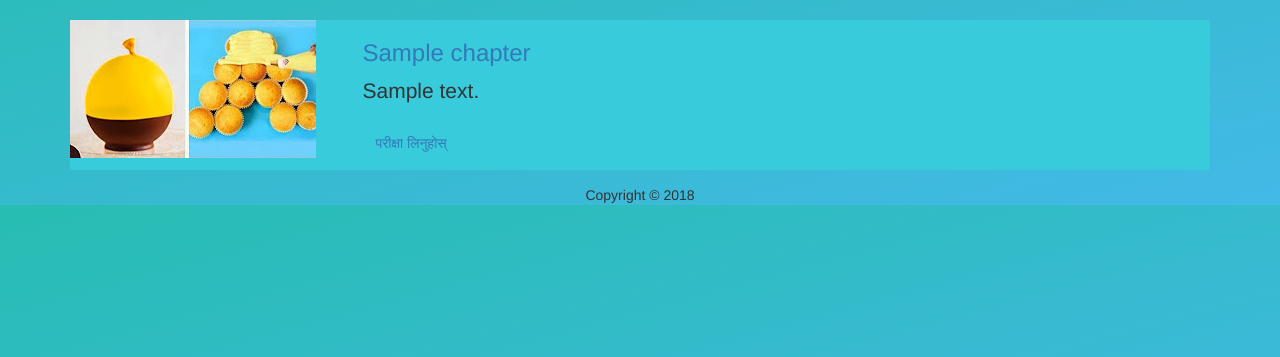
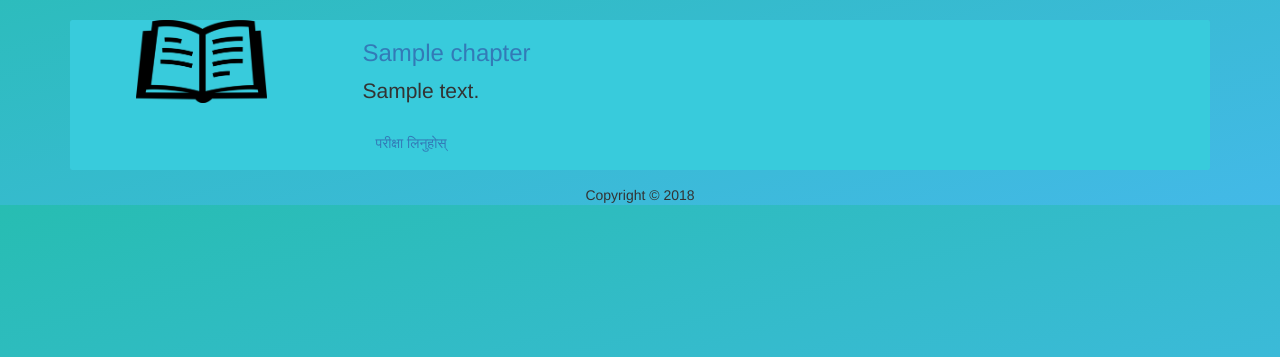
Before and after one commit to sushil74432/projectSchool, a CodeIgniter app: page /projectSchool/index.php/pagecontroller/lessons in a window 1280 px wide. Shown: the part 140-497 px from the top of the page. Run offline with CodeIgniter, Linux system fonts and the light colour scheme; a user stored in the database is signed in; tables that the repository leaves empty or names only in its code hold one stand-in row (values such as "Sample post"); some libraries are stand-ins or nearby versions.

Commit message:
changed the thumbnail:

```diff
--- a/application/views/lessons.php
+++ b/application/views/lessons.php
@@ -16,8 +16,8 @@
                     foreach ($query->result() as $row){
                     echo '<div class="content p-3 chapters">
                               <div class="row lesson my-3">
-                                <div class="col-xs-4 col-md-4 col-lg-3">
-                                <img src= "'.base_url().'assets/images/hqdefault.jpg" alt="thumbnail" class="img-fluid">
+                                <div class="col-xs-4 col-md-4 col-lg-3 text-center">
+                                <img src= "'.base_url().'assets/images/book-icon.png" alt="thumbnail" class="img-fluid ml-3 mb-xs-3" width="50%">
                               </div>
                               <div class="col-xs-8 col-md-8 col-lg-9">
                                 <h3><a href="'.base_url().'page/lesson?chapter='.$row->chapter_number.'">'.$row->chapter_name.'</a></h3>
```
